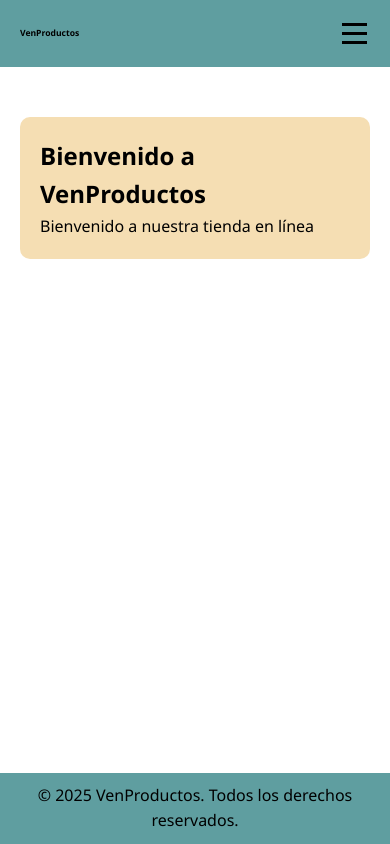
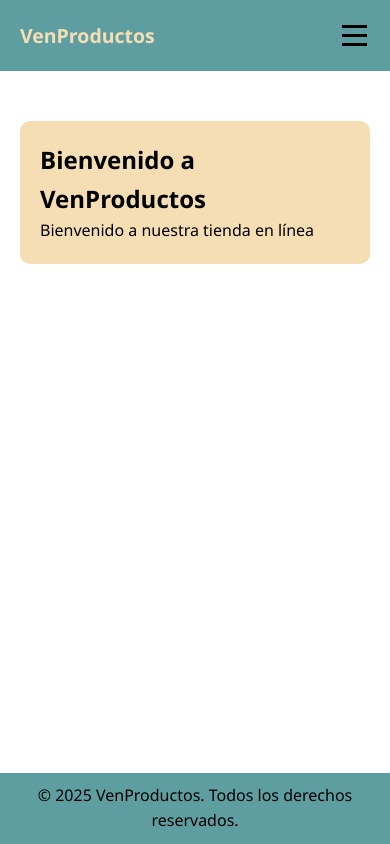
Before and after one commit to ManuelSiney/VenProductos, a plain HTML site: page index.html in a window 390 px wide. Drawn offline with Linux system fonts and the light colour scheme.

Commit message:
Se cambio la parte del logo a 4vw

```diff
--- a/CSS/style.css
+++ b/CSS/style.css
@@ -103,4 +103,8 @@ footer{
     nav ul.verMenu{
         display: flex;
     }
+    nav .logo{
+        font-size: 5vw;
+        color: wheat;
+    }
 }
```
